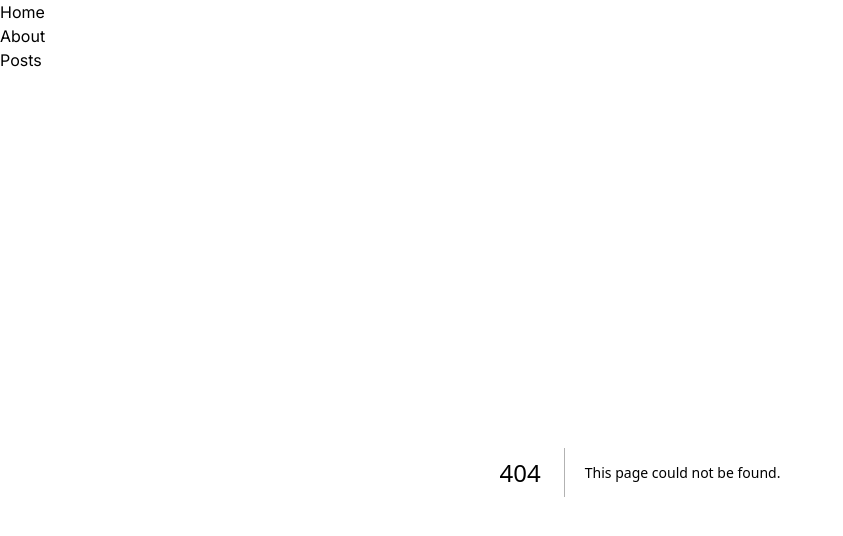
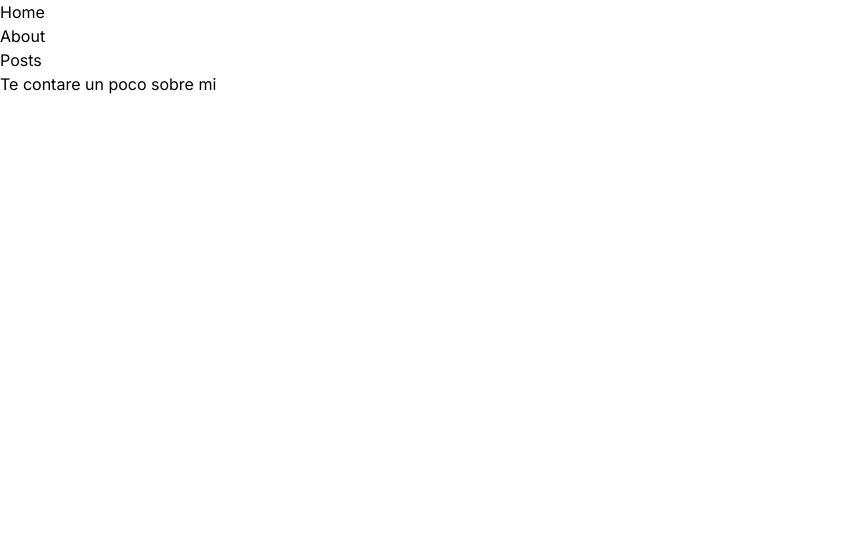
Before and after one commit to Lilopadilla22/page-post-nextjs, a Next.js app: page /about in a window 1280 px wide. Before the commit this address had no page. Shown: the top 536 px of the page, without its empty margins (0-843 px from the left). Built offline with nearby package versions, Linux system fonts and the light colour scheme.

Commit message:
add page the about

```diff
--- /dev/null
+++ b/app/about/page.jsx
@@ -0,0 +1,8 @@
+
+export default function AboutPage() {
+  return (
+    <div>
+      <p> Te contare un poco sobre mi</p>
+    </div>
+  )
+}
```
